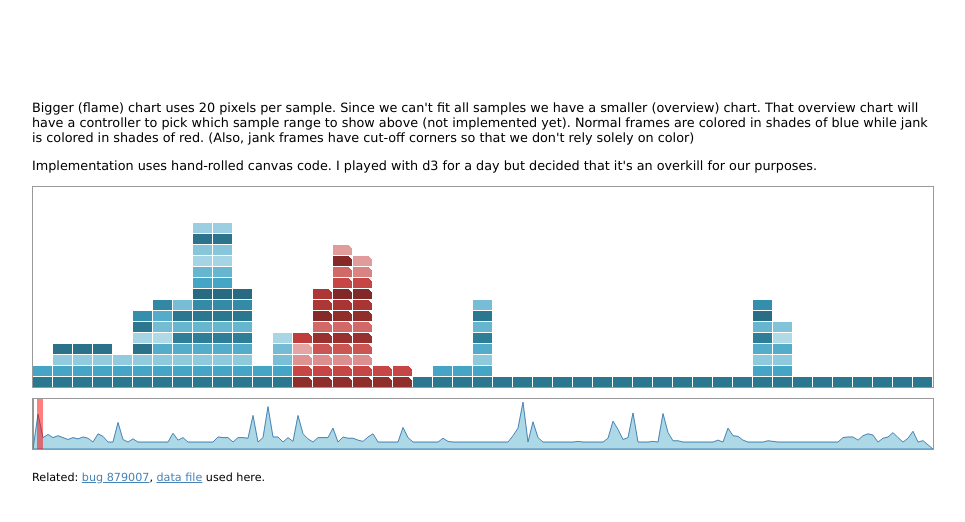
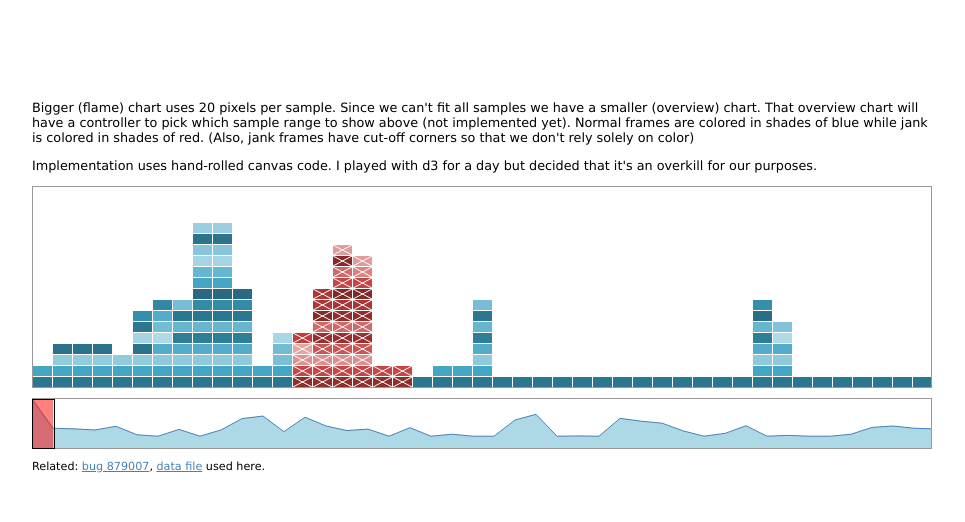
Before and after one commit to antonkovalyov/moz-profile-histogram, a plain HTML site: page index.html in a window 1280 px wide. Shown: the whole page, without its empty margins (158-1123 px from the left). Drawn offline with Linux system fonts and the light colour scheme.

Commit message:
proto done

```diff
--- a/index.html
+++ b/index.html
@@ -11,13 +11,28 @@
         text-align: left;
       }
 
-      canvas {
+      #bigmap {
         border: solid 1px #999;
         margin-bottom: 10px;
+        overflow: hidden;
+      }
+
+      #minimap {
+        border: solid 1px #999;
+        cursor: pointer;
+        overflow: hidden;
+      }
+
+      #minimap canvas {
+        margin-bottom: -1px;
+        margin-left: -1px;
       }
 
       .zoom {
-        background-color: green;
+        position: absolute;
+        border: solid 1px black;
+        transition-property: left;
+        transition-duration: 1s;
       }
 
       .symbol {
@@ -59,7 +74,8 @@
     <p>Implementation uses hand-rolled canvas code. I played with d3 for a day
     but decided that it's an overkill for our purposes.</p>
 
-    <div id="charts"></div>
+    <div id="bigmap"></div>
+    <div id="minimap"></div>
 
     <p class="rel">Related: <a href="https://bugzilla.mozilla.org/show_bug.cgi?id=879007">bug
       879007</a>, <a href="data.js">data file</a> used here.</p>
--- a/index.js
+++ b/index.js
@@ -5,6 +5,7 @@
 "use strict";
 
 var JANK = 15;
+var canvi = {};
 
 function px(num)    { return parseInt(num, 10) + "px" }
 function rnd(num)   { return Math.round(num) }
@@ -12,13 +13,37 @@ function hsl(h, l)  { return "hsl(" + h + ", 53%, " + l  + "%)"; }
 function mean(nums) { return nums.reduce(function (p, c) { return p + c }, 0) / nums.length }
 function maxn(nums) { return nums.reduce(function (p, c) { return p > c ? p : c }, -1) }
 
-function createCanvas(w, h) {
+function getCanvas(id, w, h, cb) {
+  if (canvi[id])
+    return canvi[id];
+
   var canvas = document.createElement("canvas");
   canvas.style.height = px(h);
   canvas.style.width = px(w);
   canvas.height = h;
   canvas.width = w;
-  return canvas;
+
+  var ctx = canvas.getContext("2d");
+
+  canvi[id] = {
+    canvas:  canvas,
+    context: ctx
+  };
+
+  (cb || function () {})(canvas, ctx);
+
+  return canvi[id];
+}
+
+function appendOnce(id, el) {
+  var els = document.querySelectorAll(id + " > *");
+  for (var i = 0; i < els.length; i++) {
+    if (els[i].id === el.id) {
+      return;
+    }
+  }
+
+  document.querySelector(id).appendChild(el);
 }
 
 function drawJank(ctx, x, y, w, h) {
@@ -26,20 +51,19 @@ function drawJank(ctx, x, y, w, h) {
   ctx.strokeStyle = "white";
   ctx.beginPath();
 
-  var i = 3;
-  ctx.moveTo(x + w - i, y + h);
-  ctx.lineTo(x + w, y + h - i);
+  ctx.moveTo(x, y);
   ctx.lineTo(x + w, y + h);
-  ctx.lineTo(x + w - i, y + h);
-  ctx.fillStyle = "white";
-  ctx.fill();
+  ctx.moveTo(x, y + h);
+  ctx.lineTo(x + w, y);
 
   ctx.stroke();
   ctx.closePath();
   ctx.strokeStyle = style;
 }
 
-function draw() {
+function render(start) {
+  start = start || 0;
+
   var data = DATA.allSamples
     .filter(function (sample) { return sample != null })
     .map(function (sample, i) { return sample });
@@ -50,18 +74,21 @@ function draw() {
 
   var width  = 900;
   var height = 200;
-  var canvas = createCanvas(width, height);
-  var ctx    = canvas.getContext("2d");
+  var tuple  = getCanvas("cbigmap", width, height, function (canvas, ctx) {
+    ctx.translate(0, canvas.height);
+    ctx.scale(-1, 1);
+    ctx.rotate(Math.PI);
+  });
+  var canvas = tuple.canvas;
+  var ctx    = tuple.context;
   var max    = maxn(data.map(function (sample) { return sample.frames.length }));
   var blocks = [];
 
-  document.querySelector("#charts").appendChild(canvas);
+  appendOnce("#bigmap", canvas);
 
-  var set = data.slice(0, width / 20);
+  var set = data.slice(start, start + (width / 20));
   var h, x = 0;
-  ctx.translate(0, canvas.height);
-  ctx.scale(-1, 1);
-  ctx.rotate(Math.PI);
+  ctx.clearRect(0, 0, width, height);
 
   set.forEach(function (sample) {
     var frames = sample.frames;
@@ -95,17 +122,19 @@ function draw() {
   var rect = canvas.getBoundingClientRect();
   var div = document.createElement("div");
 
+  div.id = "csymbol";
   div.className = "symbol";
   div.style.width = px(rect.width - 10);
   div.style.left = px(rect.left);
   div.style.top = px(rect.top);
 
-  document.querySelector("#charts").appendChild(div);
+  appendOnce("#bigmap", div);
 
   canvas.addEventListener("mousemove", function (ev) {
     var x = rnd(ev.pageX - rect.left);
     var y = rnd(rect.height - (ev.pageY - rect.top));
     var sym = DATA.symbols[blocks[x][y]];
+    console.log(blocks[x][y]);
 
     div.innerHTML = sym ? sym.symbolName : "";
   });
@@ -114,48 +143,48 @@ function draw() {
     div.innerHTML = "";
   });
 
-  lines();
+  return set.length;
 }
 
-var MINIMAP_STEP = 5;
 var jankq = [];
 
-function lines() {
+function lines(fpd /* frames per display */) {
   var data = DATA.allSamples
     .filter(function (sample) { return sample != null })
     .map(function (sample, i) { return [ sample.frames.length, sample.extraInfo.responsiveness ] });
 
   var width  = 900;
   var height = 50;
-  var step   = rnd(data.length / (width / MINIMAP_STEP));
-  var canvas = createCanvas(width, height);
-  var ctx    = canvas.getContext("2d");
+  var tuple  = getCanvas("cminimap", width, height);
+  var canvas = tuple.canvas;
+  var ctx    = tuple.context;
 
-  document.querySelector("#charts").appendChild(canvas);
+  document.querySelector("#minimap").appendChild(canvas);
 
   var avg = [];
-  for (var i = 0, frames; frames = data.slice(i, i + step), frames.length > 0; i += step) {
+  for (var i = 0, frames; frames = data.slice(i, i + fpd), frames.length > 0; i += fpd) {
     avg.push([
       mean(frames.map(function (f) { return f[0] })),
       frames.some(function (f) { return f[1] > JANK })
     ]);
   }
 
-  var max = maxn(avg.map(function (f) { return f[0] }));
-  var ppn = height / max;
+  var max  = maxn(avg.map(function (f) { return f[0] }));
+  var ppn  = height / max;
   var h, x = 0;
+  var step = rnd(width / (data.length / fpd));
 
   ctx.strokeStyle = "steelblue";
+  ctx.moveTo(0, canvas.height);
   ctx.beginPath();
-  ctx.moveTo(0, canvas.height);
 
   for (var i = 0; i < avg.length - 1; i++) {
     h = avg[i][0] * ppn;
     if (avg[i][1]) {
-      jankq.push([x, x + MINIMAP_STEP]);
+      jankq.push([x, x + step]);
     }
-    ctx.lineTo(x + MINIMAP_STEP, height - (avg[i + 1][0] * ppn));
-    x += MINIMAP_STEP;
+    ctx.lineTo(x + step, height - (avg[i + 1][0] * ppn));
+    x += step;
   }
 
   ctx.lineTo(width, height);
@@ -178,4 +207,36 @@ function lines() {
     ctx.stroke();
     ctx.closePath();
   }
+
+  var rect = canvas.getBoundingClientRect();
+  var zoom = document.createElement("div");
+
+  zoom.className = "zoom";
+  zoom.style.width = px(step);
+  zoom.style.height = px(rect.height - 2);
+  zoom.style.left = px(rect.left);
+  zoom.style.top = px(rect.top + 1);
+
+  document.querySelector("#minimap").appendChild(zoom);
+
+  canvas.addEventListener("click", function (ev) {
+    var pos = (ev.pageX - rect.left) - rnd(step / 2);
+    pos = rect.left + pos;
+
+    if (pos < rect.left) {
+      pos = rect.left;
+    }
+
+    if (pos + step > rect.right) {
+      pos = rect.right - step;
+    }
+
+    zoom.style.left = px(pos);
+    render(rnd(((pos - rect.left) / step) * fpd));
+  });
 }
+
+function draw() {
+  var fpd = render();
+  lines(fpd);
+}
```
